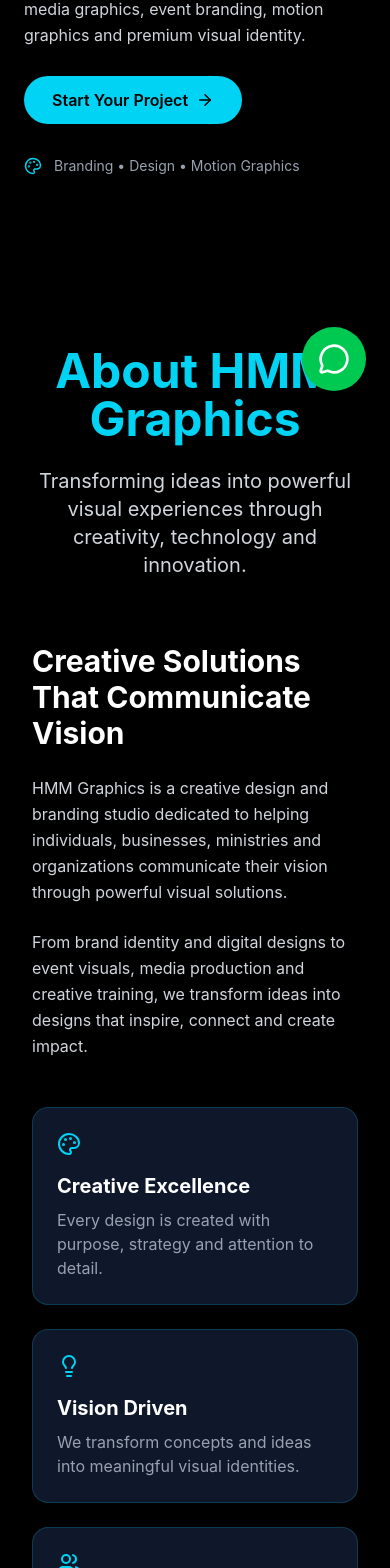
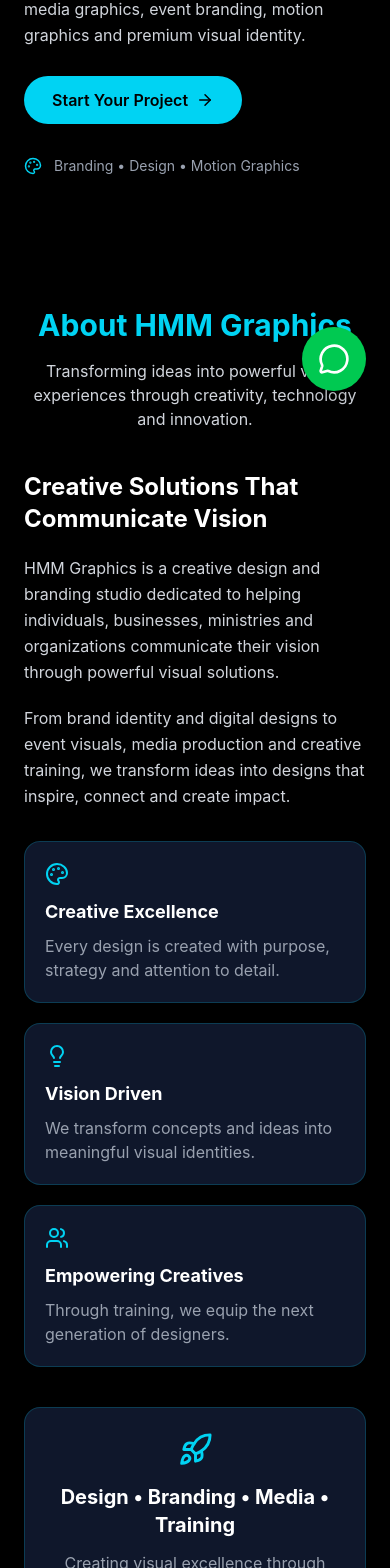
Before and after one commit to HABERTMANDE/hmm-graphics, a React (Vite) app: page / in a window 390 px wide. Shown: the part 429-1997 px from the top of the page. Built offline with nearby package versions, Linux system fonts and the light colour scheme.

Commit message:
Adjusted Hero spacing for mobile desktop view

```diff
--- a/src/components/About.jsx
+++ b/src/components/About.jsx
@@ -19,8 +19,10 @@
 className="
 bg-black
 text-white
-py-24
-px-8
+py-14
+lg:py-24
+px-6
+md:px-8
 "
 
 
@@ -46,17 +48,22 @@
 
 
 
+
 {/* Heading */}
 
-
-<div className="text-center mb-16">
+<div className="
+text-center
+mb-10
+lg:mb-16
+">
 
 
 <h2 className="
-text-5xl
+text-3xl
+md:text-5xl
 font-bold
 text-cyan-400
-mb-6
+mb-4
 ">
 
 
@@ -68,7 +75,8 @@
 
 
 <p className="
-text-xl
+text-base
+md:text-xl
 text-gray-300
 max-w-3xl
 mx-auto
@@ -93,7 +101,13 @@
 
 
 
-<div className="grid md:grid-cols-2 gap-12 items-center">
+<div className="
+grid
+md:grid-cols-2
+gap-8
+lg:gap-12
+items-center
+">
 
 
 
@@ -108,9 +122,10 @@
 
 
 <h3 className="
-text-3xl
+text-2xl
+md:text-3xl
 font-bold
-mb-6
+mb-5
 ">
 
 
@@ -125,7 +140,7 @@
 <p className="
 text-gray-300
 leading-relaxed
-mb-6
+mb-5
 ">
 
 
@@ -165,11 +180,10 @@
 
 
 
-
 {/* Creative Values */}
 
 
-<div className="grid gap-6">
+<div className="grid gap-5">
 
 
 
@@ -177,17 +191,17 @@
 
 <div className="
 bg-slate-900
-p-6
+p-5
 rounded-2xl
 border
 border-cyan-400/20
 ">
 
 
-<Palette className="text-cyan-400 mb-4"/>
+<Palette className="text-cyan-400 mb-3"/>
 
 
-<h4 className="text-xl font-bold">
+<h4 className="text-lg font-bold">
 
 Creative Excellence
 
@@ -210,20 +224,19 @@
 
 
 
-
 <div className="
 bg-slate-900
-p-6
+p-5
 rounded-2xl
 border
 border-cyan-400/20
 ">
 
 
-<Lightbulb className="text-cyan-400 mb-4"/>
+<Lightbulb className="text-cyan-400 mb-3"/>
 
 
-<h4 className="text-xl font-bold">
+<h4 className="text-lg font-bold">
 
 Vision Driven
 
@@ -249,17 +262,17 @@
 
 <div className="
 bg-slate-900
-p-6
+p-5
 rounded-2xl
 border
 border-cyan-400/20
 ">
 
 
-<Users className="text-cyan-400 mb-4"/>
+<Users className="text-cyan-400 mb-3"/>
 
 
-<h4 className="text-xl font-bold">
+<h4 className="text-lg font-bold">
 
 Empowering Creatives
 
@@ -304,28 +317,37 @@
 
 
 <div className="
-mt-16
+mt-10
+lg:mt-16
 bg-slate-900
 rounded-2xl
-p-8
+p-6
+lg:p-8
 text-center
 border
 border-cyan-400/20
 ">
 
 
-<Rocket className="
+<Rocket
+
+className="
 text-cyan-400
 mx-auto
 mb-4
 "
+
 size={35}
+
 />
 
 
 
+
+
 <h3 className="
-text-2xl
+text-xl
+md:text-2xl
 font-bold
 ">
 
@@ -337,7 +359,10 @@
 
 
 
-<p className="text-gray-400 mt-3">
+<p className="
+text-gray-400
+mt-3
+">
 
 
 Creating visual excellence through creativity
@@ -349,7 +374,6 @@
 
 
 </div>
-
 
 
 
```
